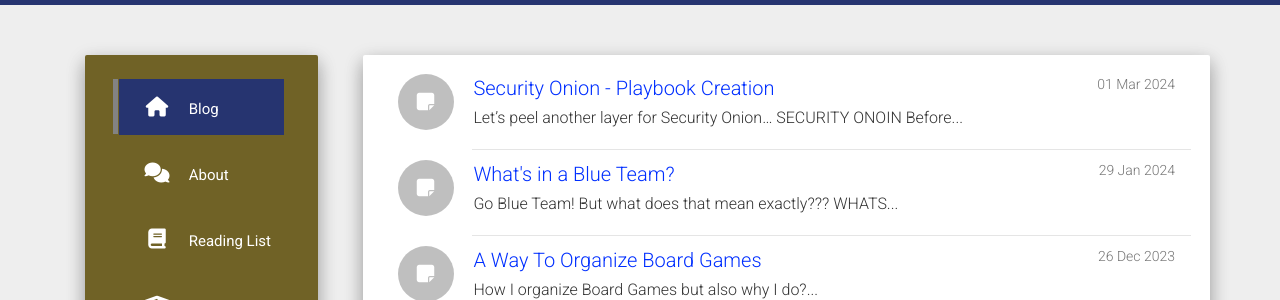
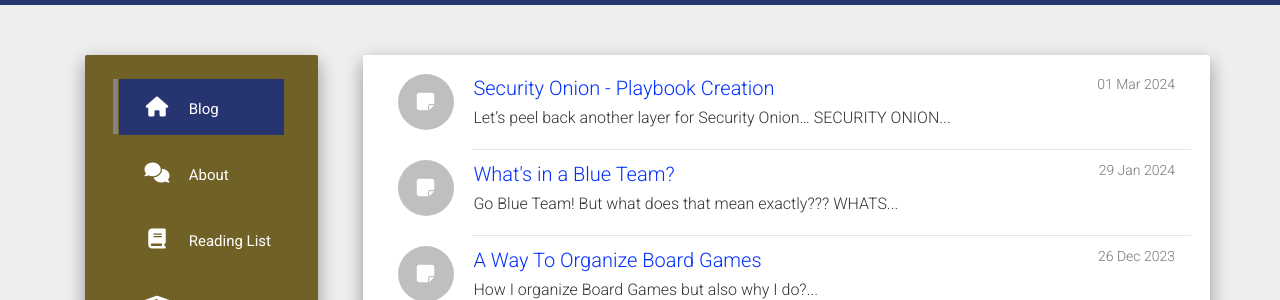
Before and after one commit to azotheblue/blog, a Jekyll site: the page built from index.html, in a window 1280 px wide. Shown: the part 209-509 px from the top of the page. Built offline with Jekyll 4.4.1, drawn with Linux system fonts in a browser that asks for light colours; nearby versions of some CDN libraries; the list of posts is cut into pages by our own code.

Commit message:
Onion Blog Update

```diff
--- a/_posts/2024-03-01-Security-Onion-Playbook.md
+++ b/_posts/2024-03-01-Security-Onion-Playbook.md
@@ -6,9 +6,9 @@ categories: securityonion
 excerpt_separator: <!--more-->
 ---
 
-Let's peel another layer for Security Onion...
+Let's peel back another layer for Security Onion...
 
-## SECURITY ONOIN
+## SECURITY ONION
 
 Before diving into how to set up playbook on on Security Onion, it would probably be a good idea to explain what in the world a Security Onion is.  Security Onion is a fantastic open source Cyber Defense Tool.  It provides many of the needed tools and functionality need for a Security Operations Team to operate, all in a single package.   I personally have been using it since 2016 and have seen the great improvements the Security Onion Team has made over the years.
 
@@ -52,7 +52,7 @@ Lets say for some reason we wanted to detect when someone used the `base64` comm
 
  3 **Submit the Play**
 
-![Security Onion Playbook - Step 1](/blog/assets/ONION-PLAYBOOK-STEP2.JPG)
+![Security Onion Playbook - Step 1](/blog/assets/ONION-PLAYBOOK-STEP3.JPG)
 
 4 **Active the Play**
 
```
Also changed, not shown: category/securityonion.md (added, +6 -0 lines).
